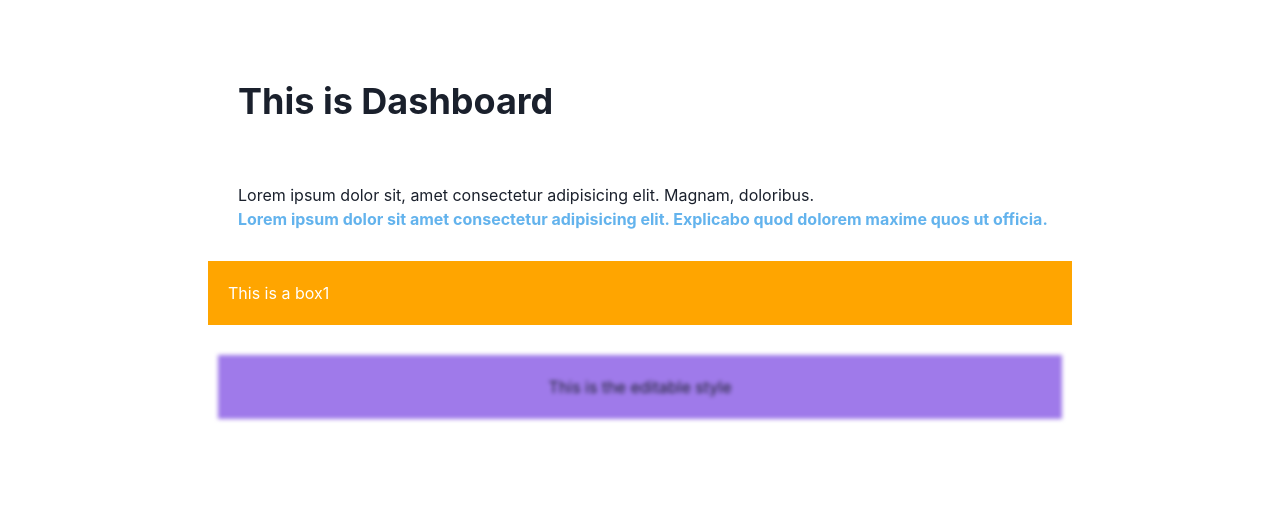
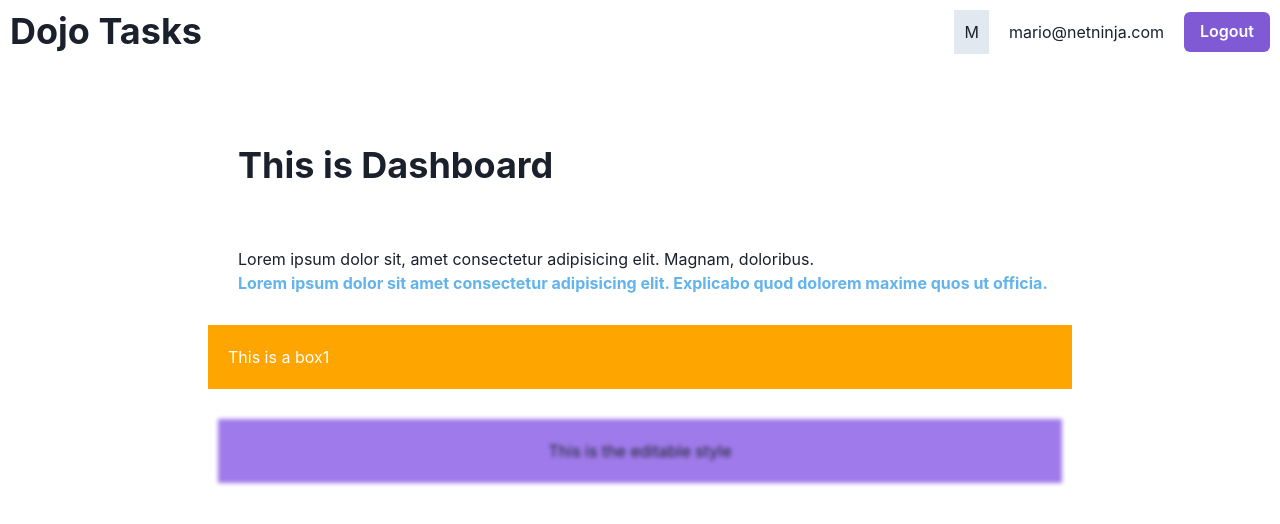
Before and after one commit to iamshaunjp/Chakra-UI-Crash-Course, a React (Vite) app: page / in a window 1280 px wide. Shown: the top 524 px of the page. Built offline with nearby package versions, Linux system fonts and the light colour scheme.

Commit message:
Navbar is created

```diff
--- a/src/App.jsx
+++ b/src/App.jsx
@@ -10,6 +10,7 @@
 import Dashboard from './pages/Dashboard'
 import Create from './pages/Create'
 import Profile from './pages/Profile'
+// import Navbar from './components/Navbar'
 
 // router and routes
 const router = createBrowserRouter(
@@ -18,6 +19,7 @@
       <Route index element={<Dashboard />} />
       <Route path="create" element={<Create />} />
       <Route path="profile" element={<Profile />} />
+      {/* <Route path="navbar" element={<Navbar/>} /> */}
     </Route>
   )
 )
--- a/src/components/Navbar.jsx
+++ b/src/components/Navbar.jsx
@@ -1,5 +1,35 @@
+import {
+  Flex,
+  Box,
+  Heading,
+  Text,
+  Button,
+  Spacer,
+  HStack,
+} from "@chakra-ui/react";
+
 export default function Navbar() {
   return (
-    <div>Navbar</div>
-  )
+    <Flex as="nav" p="10px" alignItems="center">
+      <Heading as="h1">Dojo Tasks</Heading>
+
+      <Spacer />
+      <HStack spacing="20px">
+        <Box bg="gray.200" p="10px">
+          M
+        </Box>
+        <Text>mario@netninja.com</Text>
+        <Button colorScheme="purple">Logout</Button>
+      </HStack>
+    </Flex>
+
+    /*
+    <Flex bg="gray.200" justify="space-around" wrap="wrap" gap="2">
+      <Box w="150px" h="50px" bg="red">1</Box>
+      <Box w="150px" h="50px" bg="blue">2</Box>
+      <Box w="150px" h="50px" flexGrow="1" bg="green">3</Box>
+      <Box w="150px" h="50px" flexGrow="2" bg="yellow">4</Box>
+    </Flex>
+    */
+  );
 }
--- a/src/layouts/RootLayout.jsx
+++ b/src/layouts/RootLayout.jsx
@@ -1,8 +1,9 @@
 import { Outlet } from "react-router-dom"
-
+import Navbar from "../components/Navbar"
 export default function RootLayout() {
   return (
     <div>
+      <Navbar />
       <Outlet />
     </div>
   )
```
